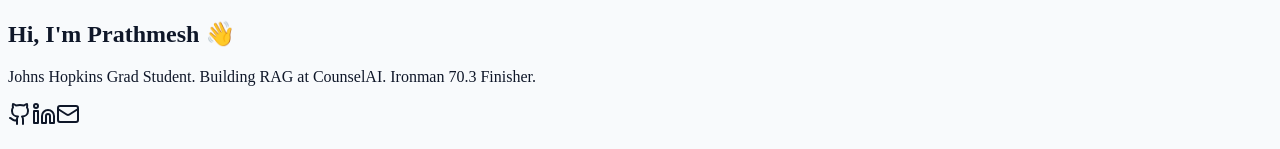
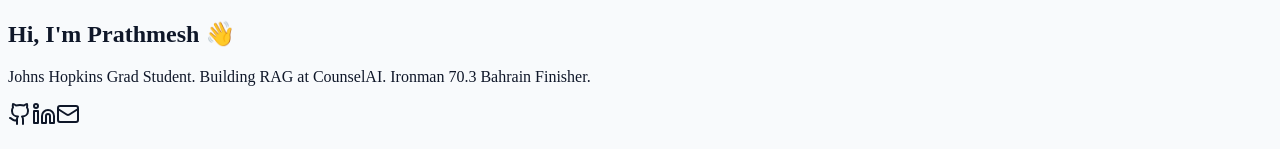
Before and after one commit to pkulkarni590/Portfolio, a Next.js app: page / in a window 1280 px wide. Shown: the top 149 px of the page. Built offline with nearby package versions, Linux system fonts and the light colour scheme.

Commit message:
Refreshing portfolio with blue theme and data1

```diff
--- a/src/data/resume.ts
+++ b/src/data/resume.ts
@@ -3,7 +3,7 @@
 export const DATA = {
   name: "Prathmesh",
   role: "SDE & AI Product Management Intern",
-  description: "Johns Hopkins Grad Student. Building RAG at CounselAI. Ironman 70.3 Finisher.",
+  description: "Johns Hopkins Grad Student. Building RAG at CounselAI. Ironman 70.3 Bahrain Finisher.",
   projects: [
     {
       title: "Garmin AI Fitness Agent",
```
